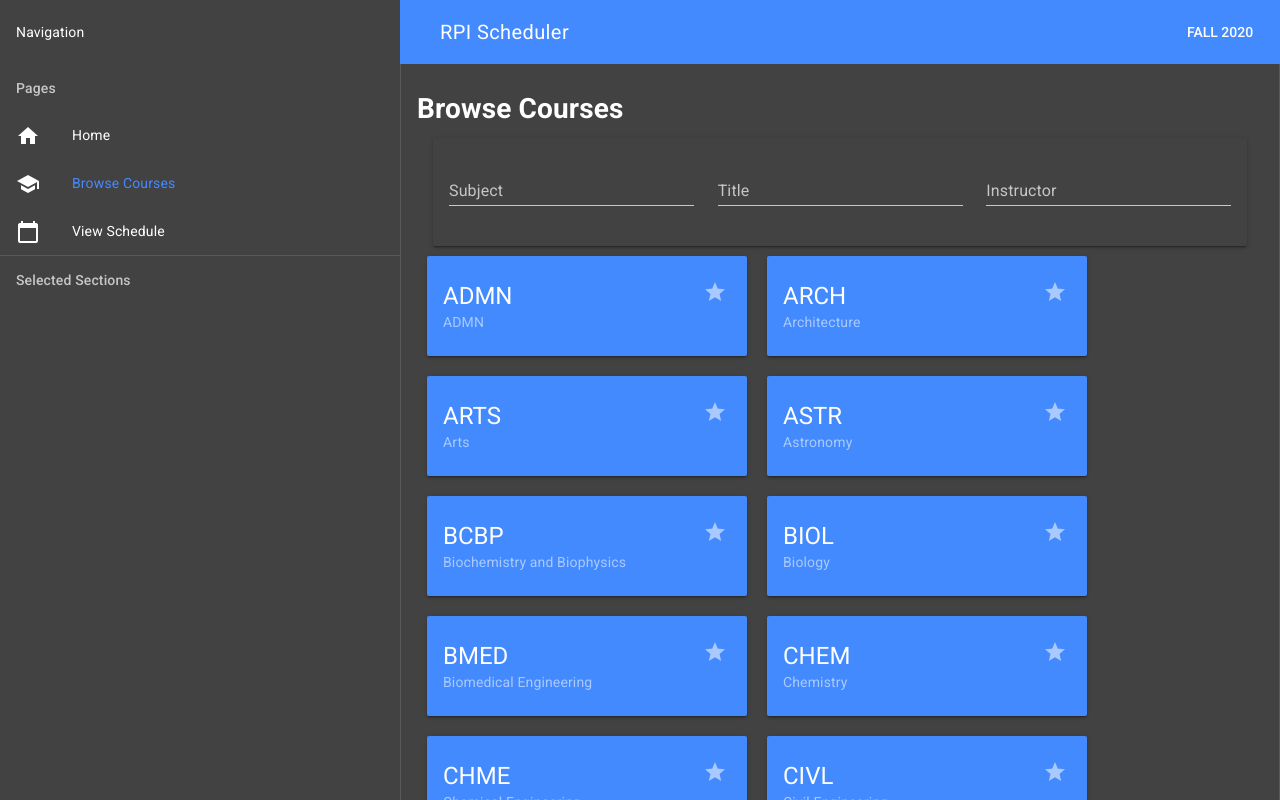
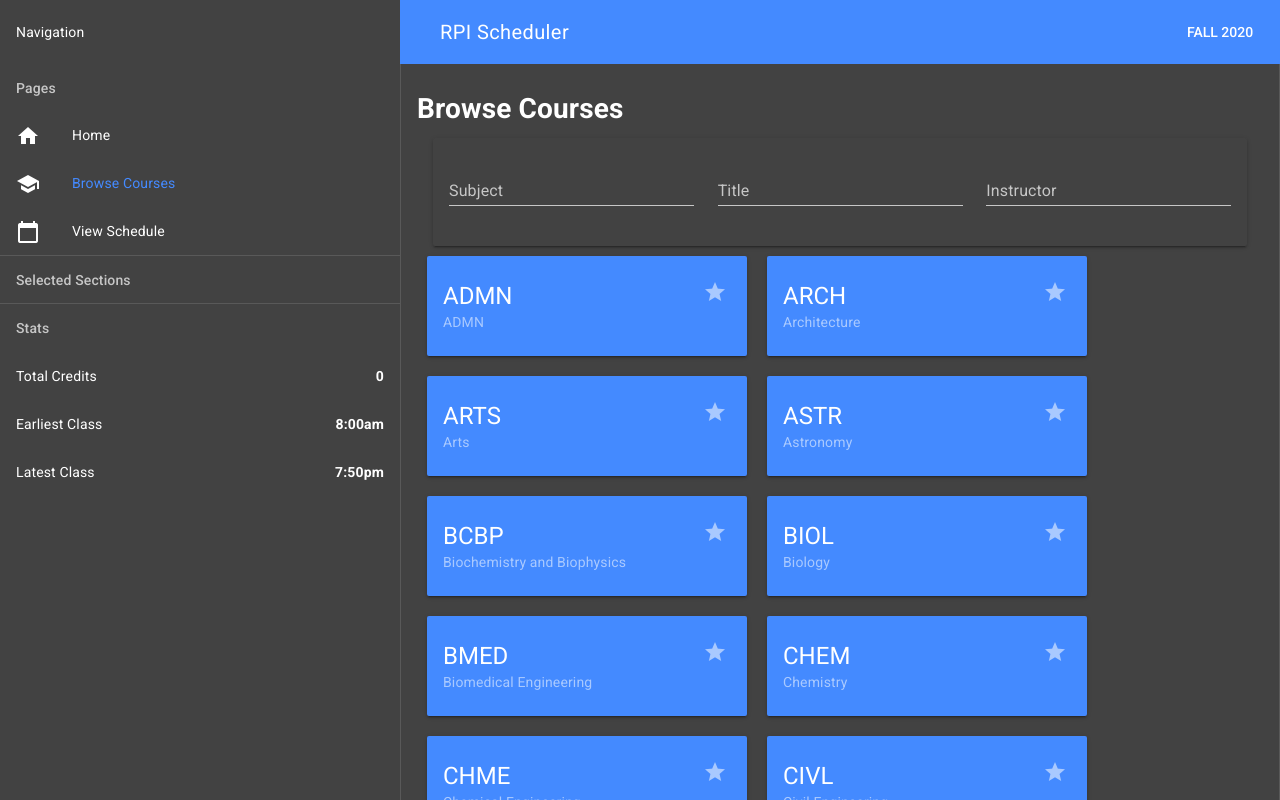
Before and after one commit to Apexal/rpi-scheduler, a Vue app: page /courses in a window 1280 px wide. Built offline with nearby package versions, Linux system fonts and the light colour scheme.

Commit message:
Credit count

```diff
--- a/src/components/CourseDialog.vue
+++ b/src/components/CourseDialog.vue
@@ -1,7 +1,7 @@
 <template>
   <md-dialog v-if="course" :md-active="active" @md-closed="$emit('close')" @md-clicked-outside="$emit('close')">
     <md-dialog-title><strong>{{ course.subjectCode }}-{{ course.number }}</strong> {{ course.title}}</md-dialog-title>
-
+    <span>{{ allCredits }}</span>
     <md-dialog-content>
       <md-tabs>
         <md-tab md-label="Sections">
@@ -77,6 +77,9 @@
     },
     hasAnySelected () {
       return this.course.sections.some(section => this.selectedCRNs.includes(section.crn))
+    },
+    allCredits () {
+      return [...new Set(this.course.sections.map(section => section.credits))].sort()
     }
   },
   methods: {
--- a/src/components/MyAppDrawer.vue
+++ b/src/components/MyAppDrawer.vue
@@ -36,6 +36,18 @@
           </md-button>
         </md-list-item>
       </transition-group>
+
+      <md-divider></md-divider>
+
+      <md-subheader>Stats</md-subheader>
+      <md-list-item><span>Total Credits</span><strong>{{ totalCredits }}</strong></md-list-item>
+      <md-list-item>
+        <span>Earliest Class</span>
+        <strong><md-tooltip md-direction="left">Name of course</md-tooltip>8:00am</strong>
+      </md-list-item>
+      <md-list-item>
+        <span>Latest Class</span>
+        <strong><md-tooltip md-direction="left">Name of course</md-tooltip>7:50pm</strong></md-list-item>
     </md-list>
 
     <md-snackbar md-position="center" :md-duration="2000" :md-active.sync="showSnackbar" md-persistent>
@@ -62,6 +74,22 @@
     },
     selectedSections () {
       return this.$store.getters.getSelectedSectionsGroupedByCRN
+    },
+    totalCredits () {
+      let estimate = false
+      const total = Object.values(this.selectedSections).reduce((acc, section) => {
+        const parts = section.credits.split('-')
+
+        if (parts.length === 0) {
+          return acc
+        } else if (parts.length === 1) {
+          return acc + parseInt(section.credits)
+        } else {
+          estimate = true
+          return acc
+        }
+      }, 0)
+      return estimate ? ('>' + total) : total
     }
   },
   methods: {
```
Also changed, not shown: src/views/BrowseCoursesPage.vue (+0 -13 lines).
